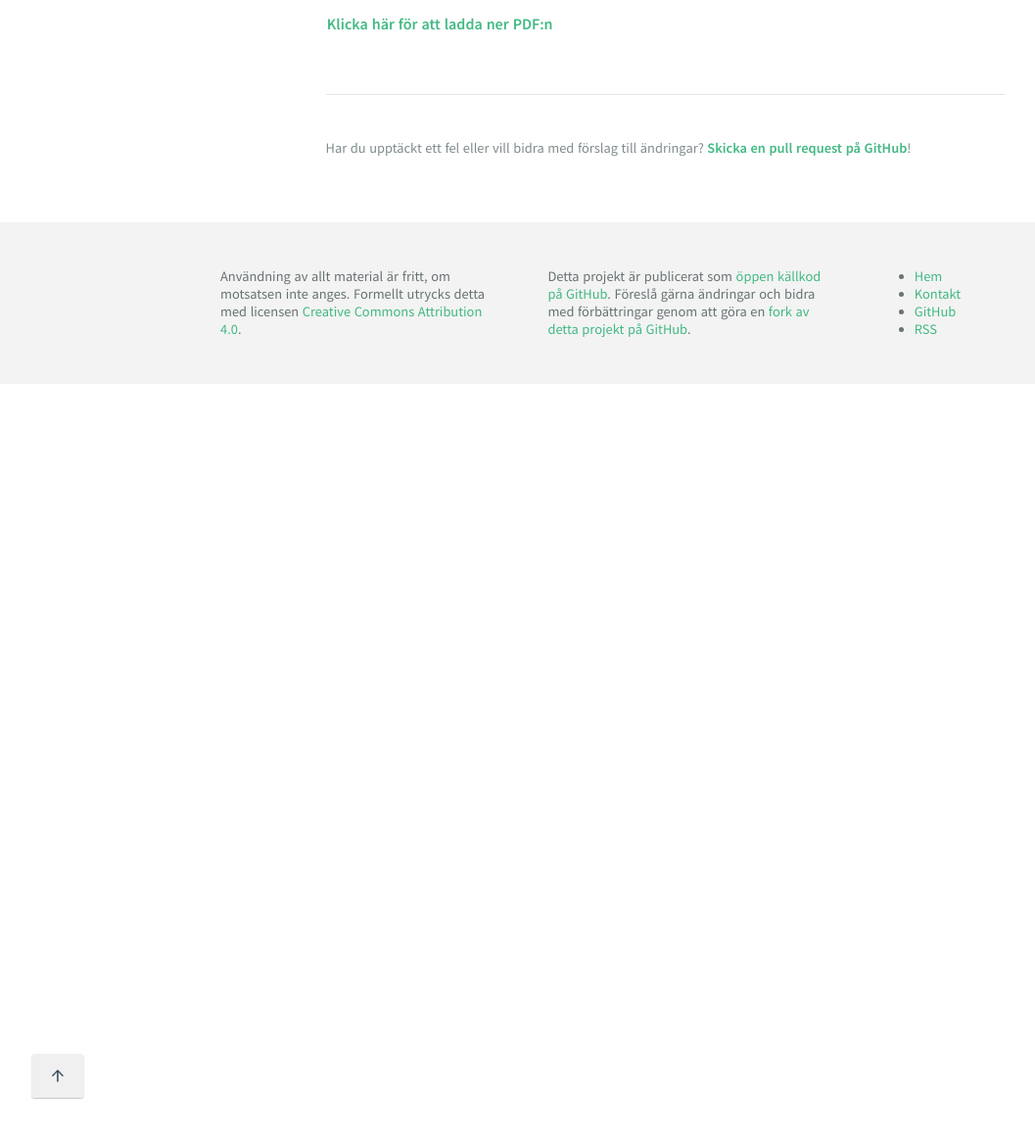
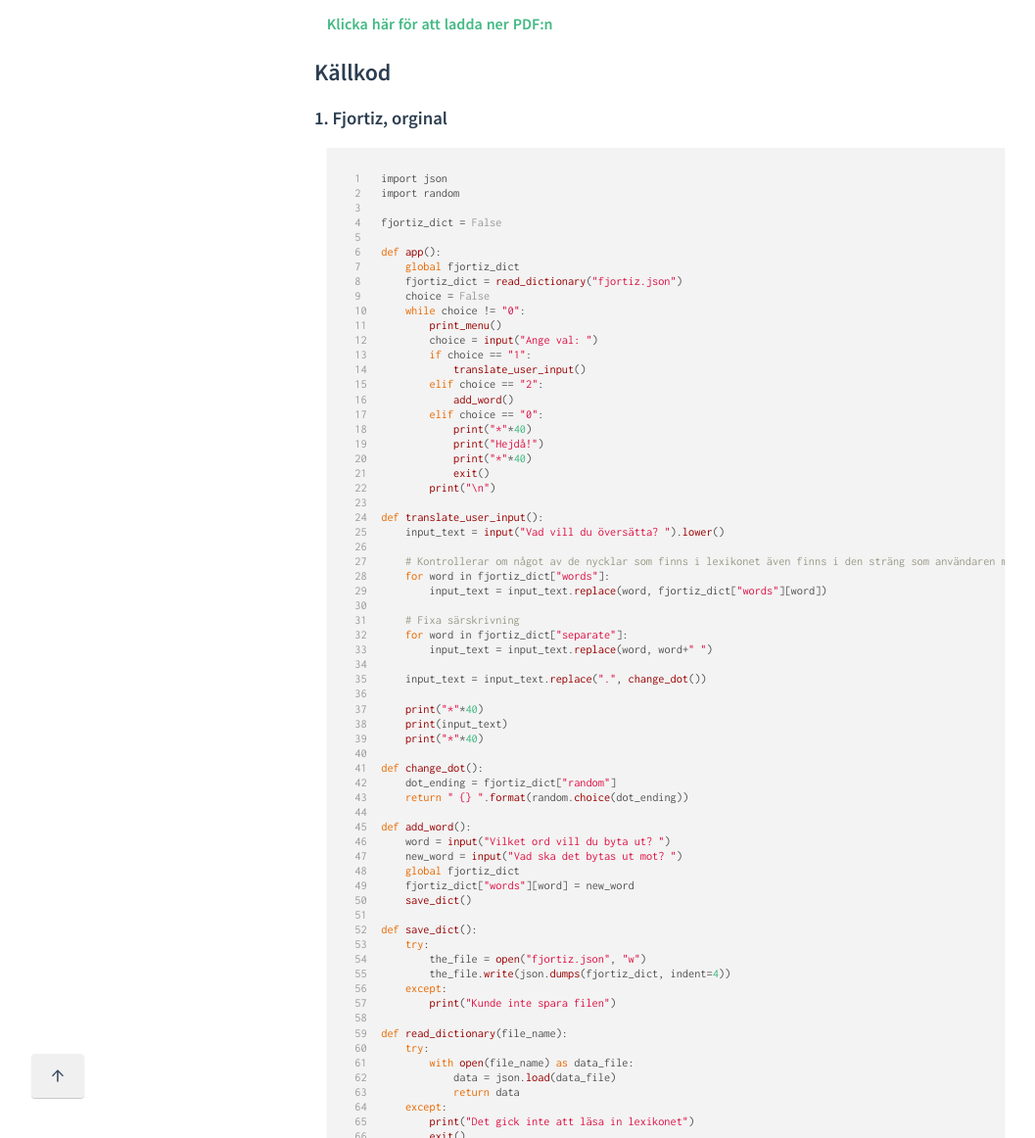
Before and after one commit to stefangeneralao/ia-oop-python, a Jekyll site: the page built from courses/da361a/lectures/F01.md, in a window 1280 px wide and 1400 px high, scrolled down 366 px, cut to the strip 238-1400 px from the top of the window. Shown: the whole strip at 98% size, without its empty margins (15-1072 px from the left). Built offline with Jekyll 4.4.1, drawn with Linux system fonts in a browser that asks for light colours; some of the changed text lies outside the part shown.

Commit message:
Added lecture 1

```diff
--- a/_data/da361a.yml
+++ b/_data/da361a.yml
@@ -9,6 +9,9 @@
 # Föreläsningar
 lectures:
     - name: Kursintroduktion
+      file: F00
+
+    - name: Repetition
       file: F01
 
 #    - name: Föreläsning 1
--- a/courses/da361a/lectures/F01.md
+++ b/courses/da361a/lectures/F01.md
@@ -1,13 +1,193 @@
 ---
 layout: instructions
-title: Kursintroduktion
+title: Repetition
 code: da361a
 ---
 
-# Kursintroduktion
+# Repetition
 
 <div class="video">
-    <iframe src="//www.slideshare.net/slideshow/embed_code/key/N3L1TfkKUZEc8b" width="595" height="485" frameborder="0" marginwidth="0" marginheight="0" scrolling="no" style="border:1px solid #CCC; border-width:1px; margin-bottom:5px; max-width: 100%;" allowfullscreen> </iframe> <div style="margin-bottom:5px"> <strong> <a href="//www.slideshare.net/AntonTibblin/ht16-da361a-kursintroduktion" title="HT16 - DA361A - Kursintroduktion" target="_blank">HT16 - DA361A - Kursintroduktion</a> </strong> from <strong><a target="_blank" href="//www.slideshare.net/AntonTibblin">Anton Tibblin</a></strong> </div>
+    <iframe src="//www.slideshare.net/slideshow/embed_code/key/JAjZh9fFjbMjSe" width="595" height="485" frameborder="0" marginwidth="0" marginheight="0" scrolling="no" style="border:1px solid #CCC; border-width:1px; margin-bottom:5px; max-width: 100%;" allowfullscreen> </iframe> <div style="margin-bottom:5px"> <strong> <a href="//www.slideshare.net/AntonTibblin/ht16-da361a-repetition" title="HT16 - DA361A - Repetition" target="_blank">HT16 - DA361A - Repetition</a> </strong> from <strong><a target="_blank" href="//www.slideshare.net/AntonTibblin">Anton Tibblin</a></strong> </div>
 </div>
 
-[Klicka här för att ladda ner PDF:n](/assets/pdf/Kursintroduktion.pdf)
+[Klicka här för att ladda ner PDF:n](/assets/pdf/f1.pdf)
+
+## Källkod
+
+### 1. Fjortiz, orginal
+{% highlight python linenos %}
+import json
+import random
+
+fjortiz_dict = False
+
+def app():
+    global fjortiz_dict
+    fjortiz_dict = read_dictionary("fjortiz.json")
+    choice = False
+    while choice != "0":
+        print_menu()
+        choice = input("Ange val: ")
+        if choice == "1":
+            translate_user_input()
+        elif choice == "2":
+            add_word()
+        elif choice == "0":
+            print("*"*40)
+            print("Hejdå!")
+            print("*"*40)
+            exit()
+        print("\n")
+
+def translate_user_input():
+    input_text = input("Vad vill du översätta? ").lower()
+
+    # Kontrollerar om något av de nycklar som finns i lexikonet även finns i den sträng som användaren matar in
+    for word in fjortiz_dict["words"]:
+        input_text = input_text.replace(word, fjortiz_dict["words"][word])
+
+    # Fixa särskrivning
+    for word in fjortiz_dict["separate"]:
+        input_text = input_text.replace(word, word+" ")
+
+    input_text = input_text.replace(".", change_dot())
+
+    print("*"*40)
+    print(input_text)
+    print("*"*40)
+
+def change_dot():
+    dot_ending = fjortiz_dict["random"]
+    return " {} ".format(random.choice(dot_ending))
+
+def add_word():
+    word = input("Vilket ord vill du byta ut? ")
+    new_word = input("Vad ska det bytas ut mot? ")
+    global fjortiz_dict
+    fjortiz_dict["words"][word] = new_word
+    save_dict()
+
+def save_dict():
+    try:
+        the_file = open("fjortiz.json", "w")
+        the_file.write(json.dumps(fjortiz_dict, indent=4))
+    except:
+        print("Kunde inte spara filen")
+
+def read_dictionary(file_name):
+    try:
+        with open(file_name) as data_file:
+            data = json.load(data_file)
+            return data
+    except:
+        print("Det gick inte att läsa in lexikonet")
+        exit()
+
+def print_menu():
+    print("*"*40)
+    print("Meny")
+    print("*"*40)
+    print("1) Gör om till fjortizspråk")
+    print("2) Lägg till nytt ord i ordlistan")
+    print("0) Stäng programmet")
+
+app()
+{% endhighlight %}
+
+### 2.a. Bottle (app_bottle.py)
+{% highlight python linenos %}
+from bottle import route, run, template, request
+import fjortiz
+
+@route('/')
+def index():
+    return template("index", text="")
+
+@route('/translate', method="POST")
+def translate():
+    user_message = request.forms.message
+    translated_message = fjortiz.translate_user_input(user_message)
+    return template("index", text=translated_message)
+
+run(host='localhost', port=8080, debug=True)
+{% endhighlight %}
+
+### 2.b. Fjortiz
+{% highlight python linenos %}
+import json
+import random
+
+fjortiz_dict = False
+
+def translate_user_input(input_text):
+
+    global fjortiz_dict
+    fjortiz_dict = read_dictionary("fjortiz.json")
+
+    input_text = input_text.lower()
+
+    # Kontrollerar om något av de nycklar som finns i lexikonet även finns i den sträng som användaren matar in
+    for word in fjortiz_dict["words"]:
+        input_text = input_text.replace(word, fjortiz_dict["words"][word])
+
+    # Fixa särskrivning
+    for word in fjortiz_dict["separate"]:
+        input_text = input_text.replace(word, word+" ")
+
+    input_text = input_text.replace(".", change_dot())
+
+    return input_text
+
+def change_dot():
+    dot_ending = fjortiz_dict["random"]
+    return " {} ".format(random.choice(dot_ending))
+
+def read_dictionary(file_name):
+    try:
+        with open(file_name) as data_file:
+            data = json.load(data_file)
+            return data
+    except:
+        print("Det gick inte att läsa in lexikonet")
+        exit()
+{% endhighlight %}
+
+### 3. fjortiz.json
+{% highlight json linenos %}
+{
+    "separate": [
+        "j\u00e4tte",
+        "super",
+        "svin",
+        "as"
+    ],
+    "words": {
+        "hej": "tjeniz",
+        "ok": "okii",
+        "bara": "ba'",
+        "!": " \u00e5 s\u00e5nt!",
+        "vara": "va",
+        "orka": "palla",
+        "puss": "puzz",
+        "h\u00e4ftigt": "abow",
+        "jag": "ja",
+        "taskig": "obror",
+        "kram": "kjamizz",
+        "nyb\u00c3\u00b6rjare": "n00b",
+        "okej": "kej",
+        "kul": "fr\u00e4scht",
+        "hejd\u00e5": "kjamiz <3<3",
+        "cool": "swag",
+        "kompis": "chiefen",
+        "?": " \u00e5 s\u00e5nt?",
+        "tusen": "papp",
+        ", ": ", typ"
+    },
+    "random": [
+        "typ",
+        "liksom",
+        "ba'",
+        "yolo"
+    ]
+}
+{% endhighlight %}
```
Also changed, not shown: courses/da361a/lectures/F00.md (added, +13 -0 lines), 1 other file.
